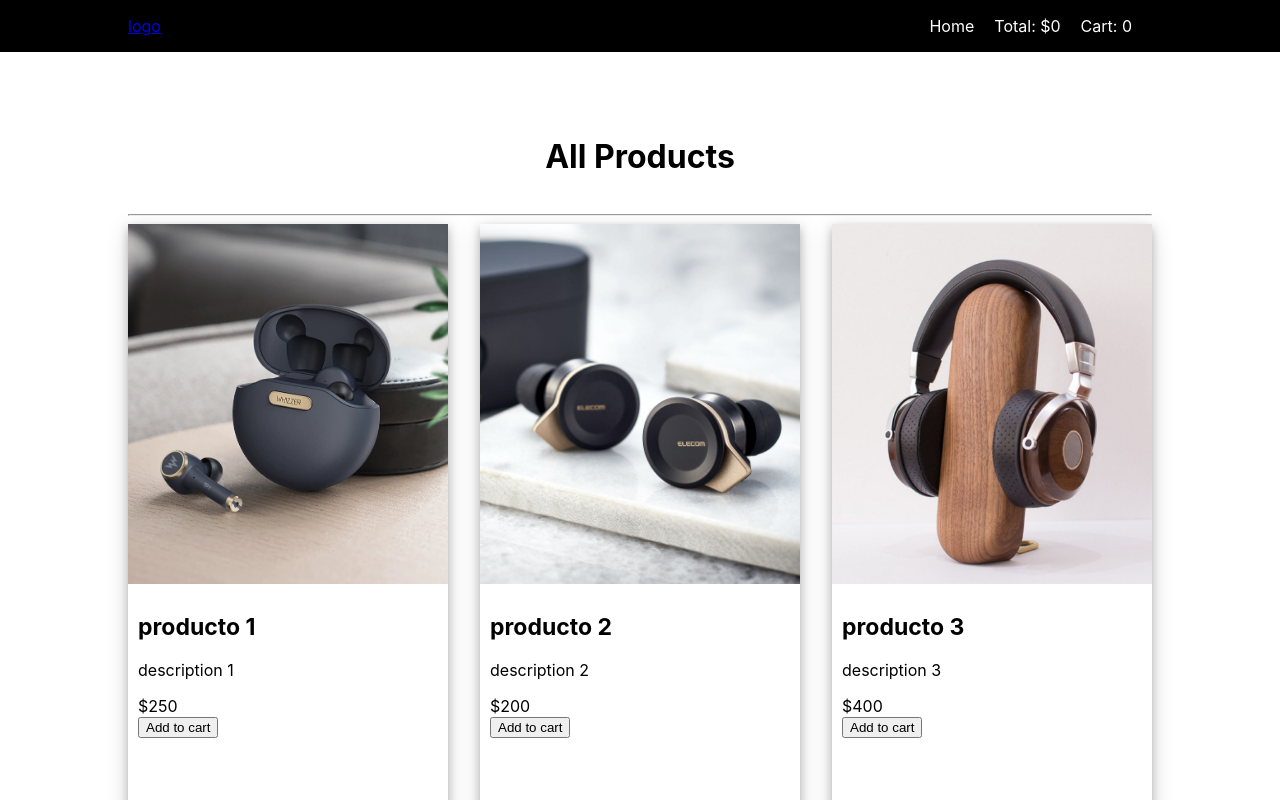
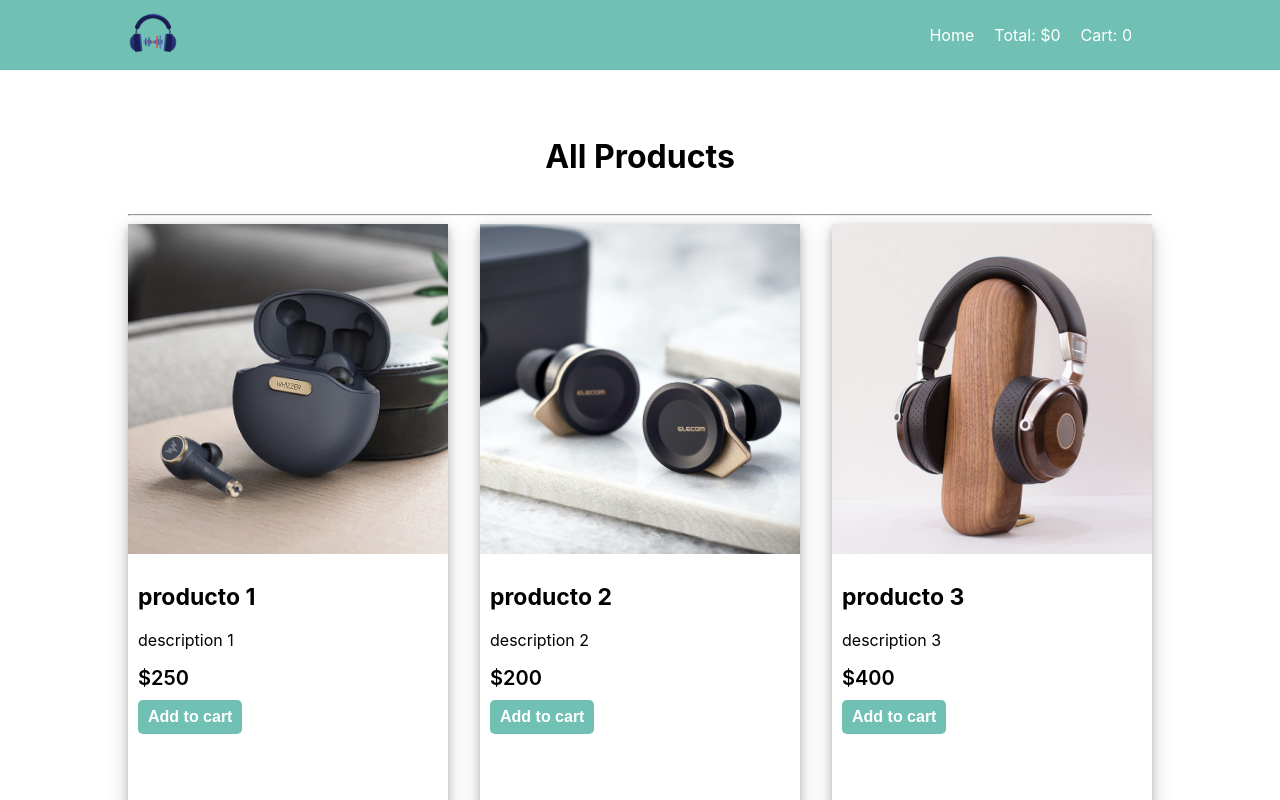
Before and after one commit to carlosAguinaga/ecommerce-react, a React (Create React App) app: page / in a window 1280 px wide. Shown: the top 800 px of the page. Built offline with nearby package versions, Linux system fonts and the light colour scheme.

Commit message:
feat: card styles added

```diff
--- a/src/App.css
+++ b/src/App.css
@@ -1,3 +1,7 @@
+:root {
+  --primaryColor: #70C1B3
+}
+
 .App {
   text-align: center;
 }
@@ -6,3 +10,36 @@
   width: 80%;
   margin: 0 auto;
 }
+
+
+.btn-units {
+  background-color: var(--primaryColor);
+  width: 30px;
+  color: white;
+  font-weight: 600;
+  border: none;
+  border-radius: 5px;
+  padding: 8px;
+  font-size: 20px;
+  font-weight: bold;
+  cursor: pointer;
+}
+
+.btn-primary {
+  background-color: var(--primaryColor);
+  color: white;
+  font-weight: 600;
+  border: none;
+  border-radius: 5px;
+  padding: 8px;
+  cursor: pointer;
+}
+.btn-secondary {
+  background-color: transparent;
+  color: var(--primaryColor);
+  font-weight: 600;
+  border: solid 3px var(--primaryColor);
+  border-radius: 5px;
+  padding: 8px;
+  cursor: pointer;
+}
--- a/src/components/ProductItem/ProductItem.jsx
+++ b/src/components/ProductItem/ProductItem.jsx
@@ -37,16 +37,19 @@ const ProductItem = ({ name, description, price, id, img }) => {
         <p>{description}</p>
 
         {productItem?.stock <= 0 && (
-          <p style={{ color: "red" }}>Out of stock</p>
+          <p className="text-out-card">Out of stock</p>
         )}
 
-        <span>${price}</span>
+        <span className="card-price">${price}</span>
 
         {productCart ? (
           <div>
-            <button onClick={handleRemoveItemDispatch}>-</button>
-            <span>{productCart.quantity}</span>
+            <button className="btn-units" onClick={handleRemoveItemDispatch}>
+              -
+            </button>
+            <span className="card-text-unit">{productCart.quantity}</span>
             <button
+              className="btn-units"
               onClick={handleAddItemDispatch}
               disabled={productItem.stock <= 0}
             >
@@ -55,7 +58,9 @@ const ProductItem = ({ name, description, price, id, img }) => {
           </div>
         ) : (
           <div>
-            <button onClick={() => handleAddDispatch()}>Add to cart</button>
+            <button onClick={() => handleAddDispatch()} className="btn-primary card-btn-primary">
+              Add to cart
+            </button>
           </div>
         )}
 
--- a/src/components/ProductItem/ProductItem.styles.css
+++ b/src/components/ProductItem/ProductItem.styles.css
@@ -5,7 +5,7 @@
 }
 
 .image-container {
-  height: 60%;
+  height: 55%;
   overflow: hidden;
 }
 
@@ -31,10 +31,36 @@
   cursor: pointer;
 }
 .card-title:hover {
-  color: aqua;
+  color: var(--primaryColor);
 }
 
 .item_added {
-  color:lightgreen;
-  border: solid 2px lightgreen
+  border-radius: 3px;
+  font-weight: 400;
+  padding: 2px;
+  color: #31df4e;
+  border: solid 3px #31df4e;
 }
+
+.card-price {
+  display: block;
+  font-size: 20px;
+  font-weight: 600;
+  margin-bottom: 10px;
+}
+
+.card-text-unit {
+  margin: 0 10px;
+  font-weight: bold;
+}
+
+.card-btn-primary {
+  font-size: 16px;
+  font-weight: bold;
+  padding: 8px 10px;
+}
+
+.text-out-card {
+  color: red;
+  font-weight: bold;
+}
--- a/src/components/custom/Header/Header.jsx
+++ b/src/components/custom/Header/Header.jsx
@@ -7,7 +7,9 @@ const Header = ({ cart, total, session }) => {
     <nav className="header">
       <div className="container navbar">
         <div>
-          <Link to="/">logo</Link>
+          <Link to="/">
+            <img src={`${process.env.PUBLIC_URL}/logo.png`} alt="logo" className="logo-header"/>
+          </Link>
         </div>
         <ul className="right-bar">
           <Link to="/" className="header-link">
--- a/src/components/custom/Header/Header.styles.css
+++ b/src/components/custom/Header/Header.styles.css
@@ -1,9 +1,10 @@
 .header {
-  background-color: black;
+  background-color: var(--primaryColor);
   position: fixed;
   left: 0;
   right: 0;
   z-index: 999;
+  padding: 8px 0;
 }
 
 .navbar {
@@ -12,12 +13,13 @@
   align-items: center;
 }
 
-.right-bar {
-
-}
 
 .header-link {
     color: #fff;
     text-decoration: none;
     margin-right: 20px;
   }
+
+  .logo-header {
+    width: 50px;
+  }
--- a/src/views/ProductDetail/ProductDetail.jsx
+++ b/src/views/ProductDetail/ProductDetail.jsx
@@ -23,19 +23,20 @@ const ProductDetail = () => {
         className="image-detail"
       />
       <div>
-        <h2>{productItem.name}</h2>
+        <h1>{productItem.name}</h1>
         <p>{productItem.description}</p>
 
         {productItem?.stock <= 0 && (
-          <p style={{ color: "red" }}>Out of stock</p>
+          <p className="text-out">Out of stock</p>
         )}
-        <p>${productItem.price}</p>
+        <p className="price-description">${productItem.price}</p>
 
         {productCart ? (
           <div>
-            <button onClick={handleRemoveItemDispatch}>-</button>
-            <span>{productCart.quantity}</span>
+            <button className="btn-units" onClick={handleRemoveItemDispatch}>-</button>
+            <span className="text-unit">{productCart.quantity}</span>
             <button
+            className="btn-units"
               onClick={handleAddItemDispatch}
               disabled={productItem.stock === 0}
             >
@@ -44,14 +45,12 @@ const ProductDetail = () => {
           </div>
         ) : (
           <div>
-            <button onClick={() => handleAddDispatch()}>Add to cart</button>
+            <button className="btn-primary btn-go-cart" onClick={() => handleAddDispatch()}>Add to cart</button>
           </div>
         )}
 
         {productCart && (
-          <div>
-            <button onClick={() => history.push('/shop-cart')}>go to cart</button>
-          </div>
+            <button  className="btn-secondary btn-go-cart" onClick={() => history.push('/shop-cart')}>Go to cart</button>
         )}
       </div>
     </div>
--- a/src/views/ProductDetail/ProductDetail.styles.css
+++ b/src/views/ProductDetail/ProductDetail.styles.css
@@ -12,3 +12,24 @@
     object-fit: cover;
     justify-self: start;
 }
+
+.btn-go-cart {
+    margin-top: 30px;
+    font-size: 20px;
+    padding: 10px 20px;
+}
+
+.text-out {
+    color: red;
+    font-weight: bold;
+}
+.price-description {
+    font-size: 28px;
+    font-weight: 600;
+}
+
+
+.text-unit {
+    margin: 0 10px;
+    font-weight: bold;
+}
```
Also changed, not shown: public/logo.png (added).
